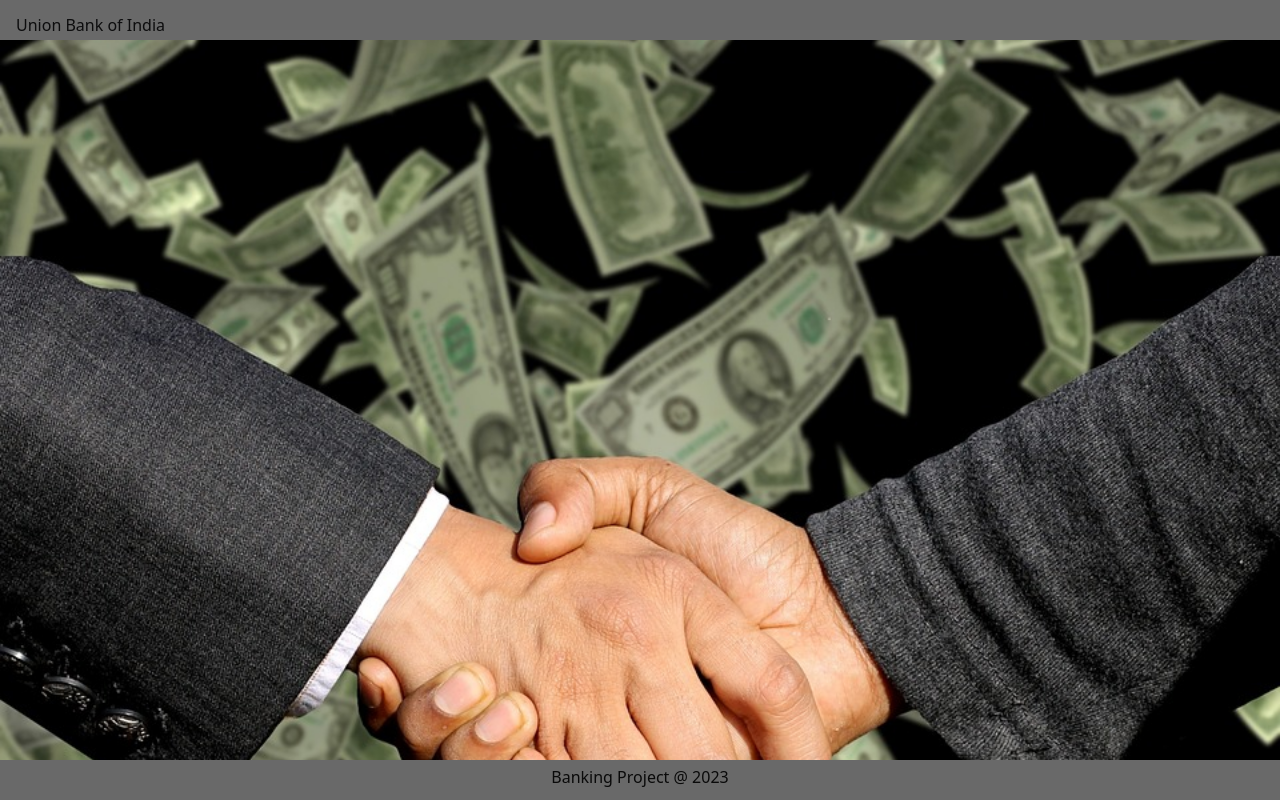
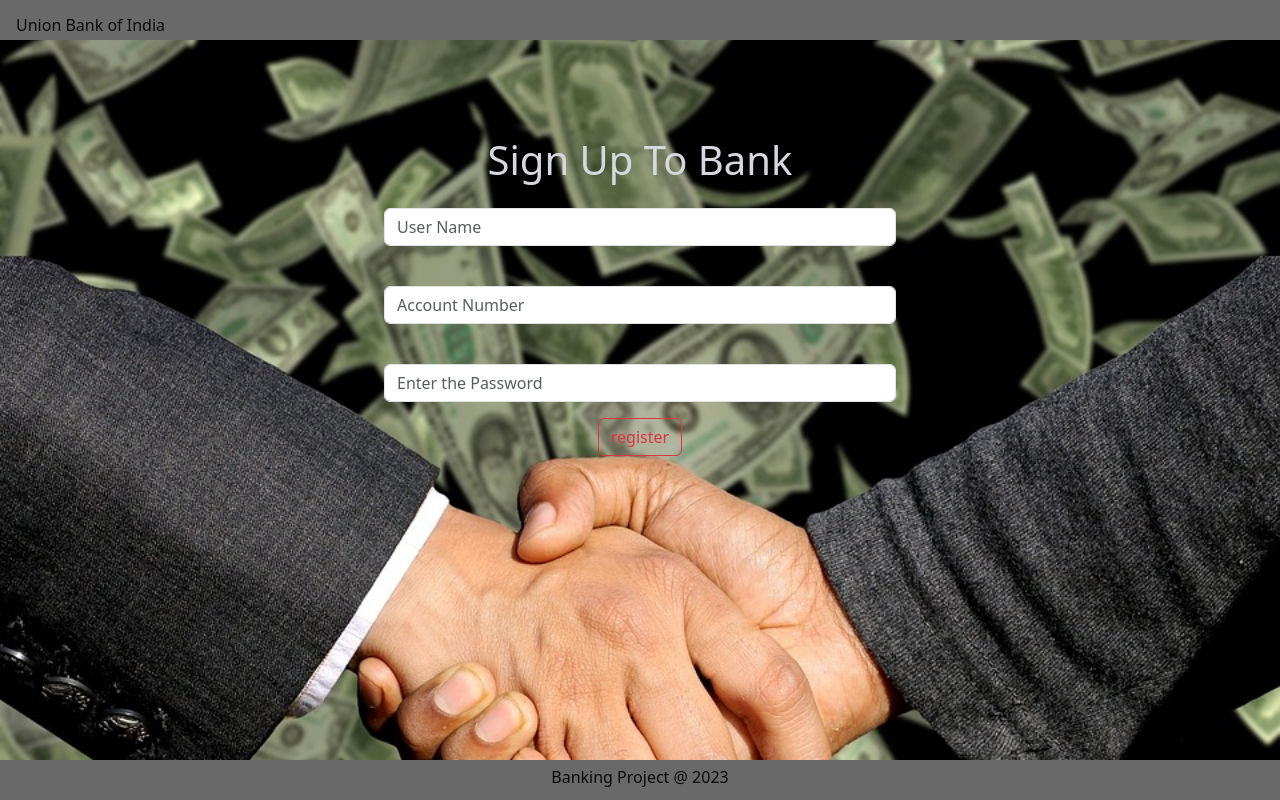
Before and after one commit to aparnamanu771/bank-prjct, an Angular app: page /register in a window 1280 px wide. Before the commit this address led to /. Built offline with nearby package versions, Linux system fonts and the light colour scheme.

Commit message:
day4 changes

```diff
--- a/src/app/app-routing.module.ts
+++ b/src/app/app-routing.module.ts
@@ -2,10 +2,12 @@ import { NgModule } from '@angular/core';
 import { RouterModule, Routes } from '@angular/router';
 import { DashboardComponent } from './dashboard/dashboard.component';
 import { LoginComponent } from './login/login.component';
+import { RegisterComponent } from './register/register.component';
 
 const routes: Routes = [
   {path:'',component:LoginComponent},
-  {path:'dashboard',component:DashboardComponent}
+  {path:'dashboard',component:DashboardComponent},
+  {path:'register',component:RegisterComponent}
 ];
 
 @NgModule({
--- a/src/app/app.module.ts
+++ b/src/app/app.module.ts
@@ -6,12 +6,14 @@ import { AppRoutingModule } from './app-routing.module';
 import { AppComponent } from './app.component';
 import { LoginComponent } from './login/login.component';
 import { DashboardComponent } from './dashboard/dashboard.component';
+import { RegisterComponent } from './register/register.component';
 
 @NgModule({
   declarations: [
     AppComponent,
     LoginComponent,
-    DashboardComponent
+    DashboardComponent,
+    RegisterComponent
   ],
   imports: [
     BrowserModule,
--- a/src/app/dashboard/dashboard.component.css
+++ b/src/app/dashboard/dashboard.component.css
@@ -0,0 +1,5 @@
+h1{
+    color: rgb(53, 230, 47);
+    text-align: center;
+    margin-top: 20px;
+}
--- a/src/app/dashboard/dashboard.component.html
+++ b/src/app/dashboard/dashboard.component.html
@@ -1 +1 @@
-<p>dashboard works!</p>
+<h1>welcome user</h1>
--- a/src/app/login/login.component.html
+++ b/src/app/login/login.component.html
@@ -12,6 +12,11 @@
         <div>
             <button type="button" (click)="login()" class="btn btn-outline-success">Login</button>
         </div>
+
+        <div class="text-center">
+            <strong>Not Registered ? </strong><a style="color: red;" routerLink="register">Register</a>
+        </div>
+
     </form>
 
 </div>
--- a/src/app/login/login.component.ts
+++ b/src/app/login/login.component.ts
@@ -1,4 +1,6 @@
 import { Component, OnInit } from '@angular/core';
+import { Router } from '@angular/router';
+import { DataService } from '../services/data.service';
 
 @Component({
   selector: 'app-login',
@@ -14,15 +16,8 @@ export class LoginComponent implements OnInit {
   acno=''
   psw=''
 
-  userDetails:any={
-    1000:{acno:1000,username:"anu",password:"abc123",balance:0},
-    1001:{acno:1001,username:"amal",password:"abc123",balance:0},
-    1003:{acno:1003,username:"arun",password:"abc123",balance:0},
-    1004:{acno:1004,username:"akhil",password:"abc123",balance:0},
-    1002:{acno:1002,username:"manu",password:"abc123",balance:0},
-  }
 
-  constructor() {}
+  constructor(private router:Router,private ds:DataService) {}
   ngOnInit(): void {
 
   }
@@ -30,10 +25,11 @@ export class LoginComponent implements OnInit {
 
   var acnum= this.acno
   var psw= this.psw
-  var userDetails= this.userDetails
+  var userDetails= this.ds.userDetails
   if(acnum in userDetails){
     if(psw==userDetails[acnum]["password"]){
       alert("login success")
+      this.router.navigateByUrl('dashboard')
     }
     else{
       alert("incurrect password")
--- /dev/null
+++ b/src/app/register/register.component.html
@@ -0,0 +1,20 @@
+<div class="container w-50 border-white text-center p-5 mt-5" style="color: rgb(213, 217, 221);">
+    <h1>Sign Up To  Bank </h1>
+    <form action="">
+        <div class="p-3 mt-2">
+            <input  type="text" id="unamid" name="usern1" class="form-control" placeholder="User Name">
+        </div>
+        <div class="p-3 mt-2">
+            <input  type="text" id="acid" name="acnum1" class="form-control" placeholder="Account Number">
+        </div>
+        <div class="p-3 mt-2">
+            <input type="password" id="Psw1" name="paswrd1" class="form-control" placeholder="Enter the Password">
+        </div>
+        <div>
+            <button type="button" (click)="register()" class="btn btn-outline-danger">register</button>
+        </div>
+
+
+    </form>
+
+</div>
--- /dev/null
+++ b/src/app/register/register.component.ts
@@ -0,0 +1,22 @@
+import { Component } from '@angular/core';
+import { DataService } from '../services/data.service';
+
+@Component({
+  selector: 'app-register',
+  templateUrl: './register.component.html',
+  styleUrls: ['./register.component.css']
+})
+export class RegisterComponent {
+
+constructor(private ds:DataService) {}
+
+ngOnInit(): void {
+
+}
+register(){
+
+  let userDetails=this.ds.userDetails
+
+}
+
+}
--- /dev/null
+++ b/src/app/services/data.service.ts
@@ -0,0 +1,19 @@
+import { Injectable } from '@angular/core';
+
+@Injectable({
+  providedIn: 'root'
+})
+export class DataService {
+
+  constructor() { }
+
+
+  userDetails:any={
+    1000:{acno:1000,username:"anu",password:"abc123",balance:0},
+    1001:{acno:1001,username:"amal",password:"abc123",balance:0},
+    1003:{acno:1003,username:"arun",password:"abc123",balance:0},
+    1004:{acno:1004,username:"akhil",password:"abc123",balance:0},
+    1002:{acno:1002,username:"manu",password:"abc123",balance:0},
+  }
+
+}
```
Also changed, not shown: src/app/register/register.component.css (added), 2 other files (tests, documents, lock files or other folders).
